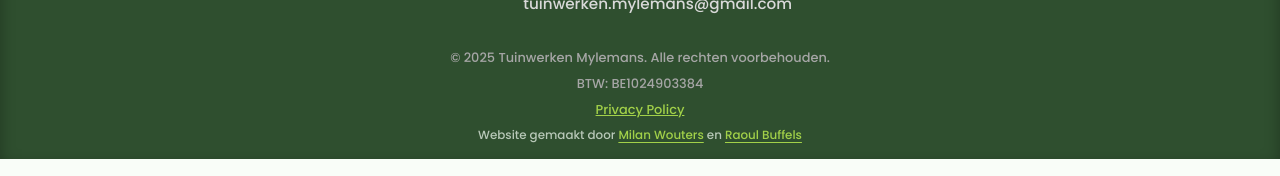
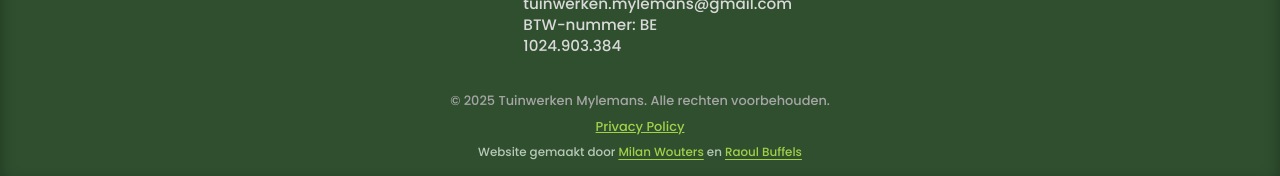
Before and after one commit to MilanWouters/MylemansThibe, a plain HTML site: page bedankt.html in a window 1280 px wide. Shown: the part 886-1062 px from the top of the page. Drawn offline with Linux system fonts and the light colour scheme.

Commit message:
Add VAT number to footer

```diff
--- a/bedankt.html
+++ b/bedankt.html
@@ -137,6 +137,7 @@
                 <p>Adres: Wommelgemsesteenweg 29, 2531 Vremde</p>
                 <p>Tel: <a href="tel:+32474192092">+32 474 19 20 92</a></p>
                 <p>Email: <a href="mailto:tuinwerken.mylemans@gmail.com">tuinwerken.mylemans@gmail.com</a></p>
+                <p>BTW-nummer: BE 1024.903.384</p>
             </div>
 
             <div class="footer-social">
@@ -150,7 +151,6 @@
 
         <div class="footer-bottom">
             <p>&copy; 2025 Tuinwerken Mylemans. Alle rechten voorbehouden.</p>
-            <p>BTW: BE1024903384</p>
             <p><a href="privacy.html" style="color: #a2d149; text-decoration: underline;">Privacy Policy</a></p>
             <p class="website-credits">Website gemaakt door <a href="https://milanwouters.be" target="_blank" rel="noopener">Milan Wouters</a> en <a href="https://raoulbuffels.be" target="_blank" rel="noopener">Raoul Buffels</a></p>
         </div>
```
Also changed, not shown: boomwerken.html (+1 -1 lines), certificaten.html (+1 -1 lines), contact.html (+1 -1 lines), fotos.html (+1 -1 lines), index.html (+1 -1 lines), privacy.html (+1 -1 lines), tuinaanleg.html (+1 -1 lines), tuinonderhoud.html (+1 -1 lines).
